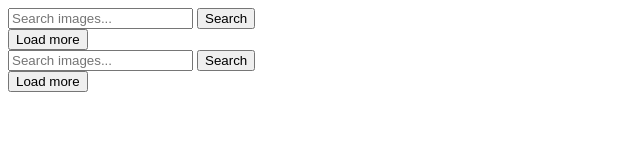
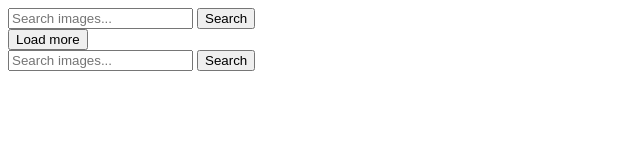
Before and after one commit to RomanKozhushko/goit-js-hw-11, a plain HTML site: page index.html in a window 1280 px wide. Shown: the whole page, without its empty margins (0-640 px from the left). Drawn offline with Linux system fonts and the light colour scheme.

Commit message:
Deploying to gh-pages from @ RomanKozhushko/goit-js-hw-11@41592aef65dc84c965580a79e70d7621fdfc08ca 🚀

```diff
--- a/index.html
+++ b/index.html
@@ -1 +1 @@
-<!DOCTYPE html><html lang="ru"><head><meta charset="utf-8"><meta name="viewport" content="width=device-width, initial-scale=1.0"><title>Page title</title><link rel="stylesheet" href="/goit-js-hw-11/index.46ea8c00.css"><script type="module" src="/goit-js-hw-11/index.8f5894bd.js"></script><script src="/goit-js-hw-11/index.c7a1ab22.js" nomodule="" defer></script></head><body> <form class="search__form" id="search-form"> <input id="input" type="text" name="searchQuery" autocomplete="off" placeholder="Search images..."> <button type="submit" class="search__button" data-search="">Search</button> </form> <div class="search__gallery">  </div> <button type="button" class="search__loadmore">Load more</button> </body></html><form class="search__form" id="search-form"> <input id="input" type="text" name="searchQuery" autocomplete="off" placeholder="Search images..."> <button type="submit" class="search__button" data-search="">Search</button> </form><div class="search__gallery">  </div><button type="button" class="search__loadmore">Load more</button>
+<!DOCTYPE html><html lang="ru"><head><meta charset="utf-8"><meta name="viewport" content="width=device-width, initial-scale=1.0"><title>Page title</title><link rel="stylesheet" href="/goit-js-hw-11/index.46ea8c00.css"><script type="module" src="/goit-js-hw-11/index.8f5894bd.js"></script><script src="/goit-js-hw-11/index.c7a1ab22.js" nomodule="" defer></script></head><body> <form class="search__form" id="search-form"> <input id="input" type="text" name="searchQuery" autocomplete="off" placeholder="Search images..."> <button type="submit" class="search__button" data-search="">Search</button> </form> <div class="search__gallery">  </div> <button type="button" class="search__loadmore">Load more</button> </body></html><form class="search__form" id="search-form"> <input id="input" type="text" name="searchQuery" autocomplete="off" placeholder="Search images..."> <button type="submit" class="search__button" data-search="">Search</button> </form><div class="search__gallery">  </div>
```
